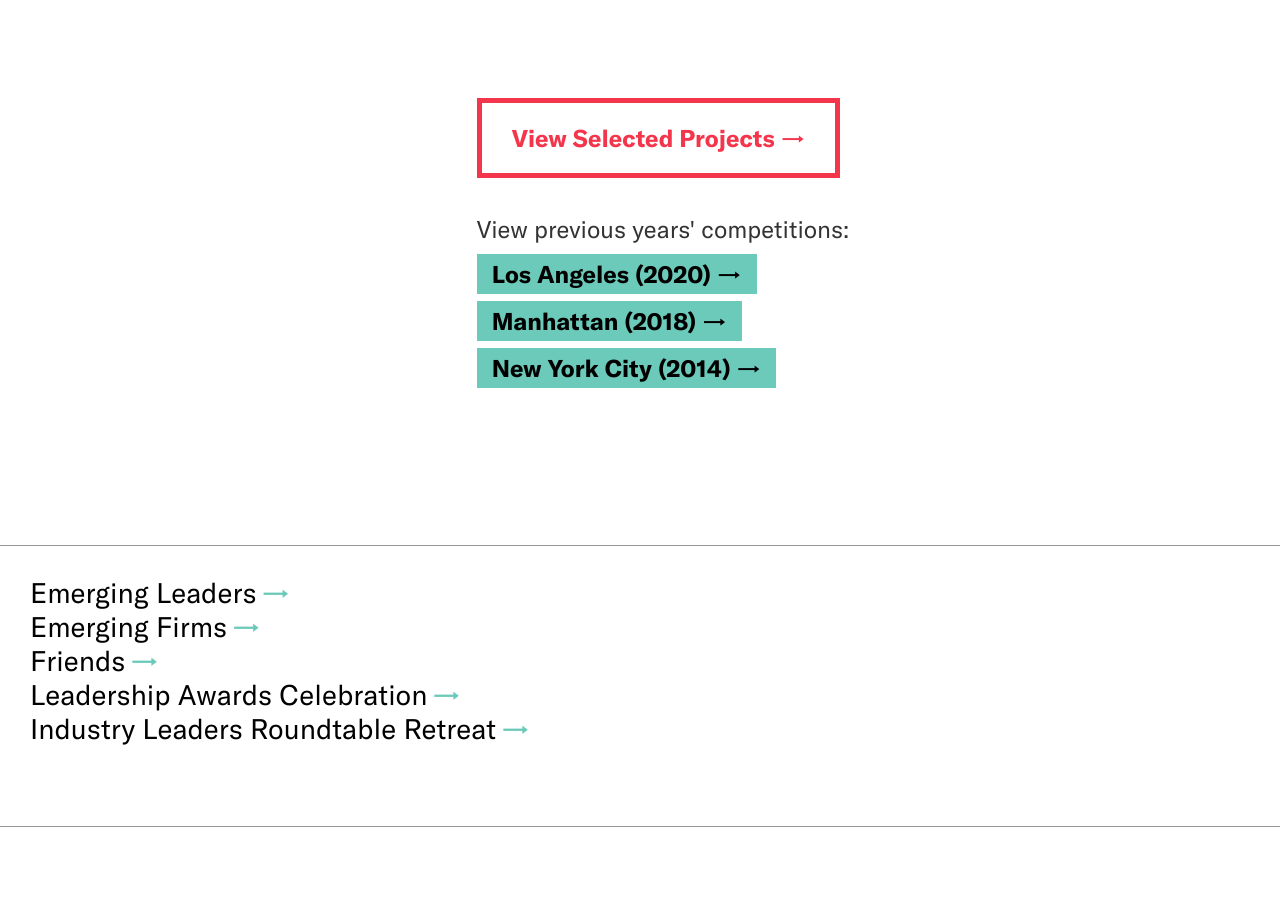
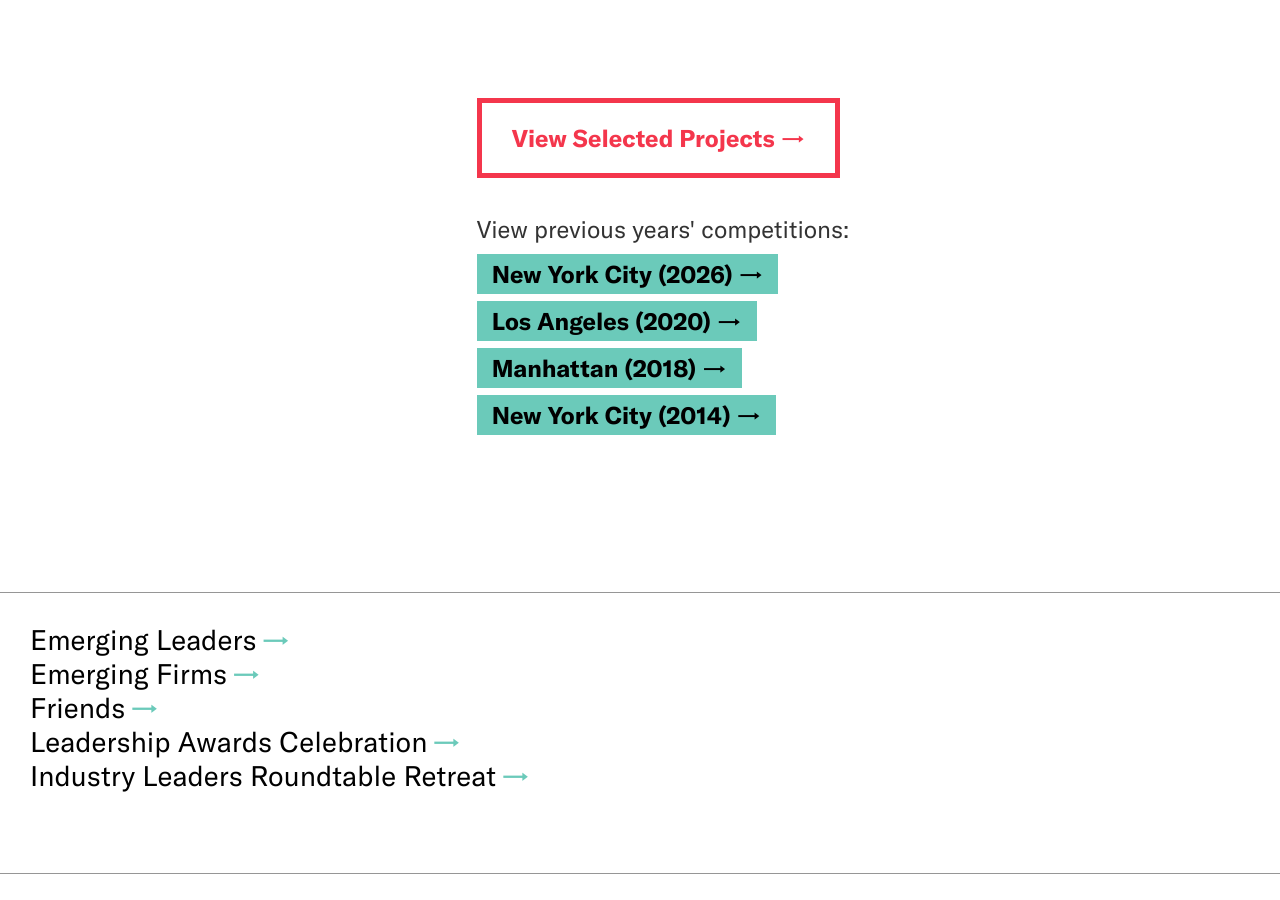
Before and after one commit to jengalas/bwaf-bbw, a Jekyll site: the page built from _programs/built-by-women.md, in a window 1280 px wide and 900 px high, scrolled down 1913 px. Built offline with Jekyll 4.4.1, drawn with Linux system fonts in a browser that asks for light colours; nearby versions of some CDN libraries; some web fonts are replaced.

Commit message:
Refactor to allow current year to be updated in UI

```diff
--- a/_layouts/bbw-block-version.html
+++ b/_layouts/bbw-block-version.html
@@ -95,7 +95,7 @@
 
 
     {% for bbw-year in site.bbw-years %}
-    {% if bbw-year.path == page.current-year %}
+    {% if bbw-year.path == "_bbw-years/bbw-" | append: page.current-year | append: ".md" %}
     {% assign currentYear = bbw-year %}
 
 
@@ -164,7 +164,6 @@
     <br>
 
     <a href="{{currentYear.url}}" class="btn-primary spacer">
-      {{currentYear}}
       View Selected Projects →
     </a>
   </div>
```
Also changed, not shown: _programs/built-by-women.md (+1 -1 lines).
